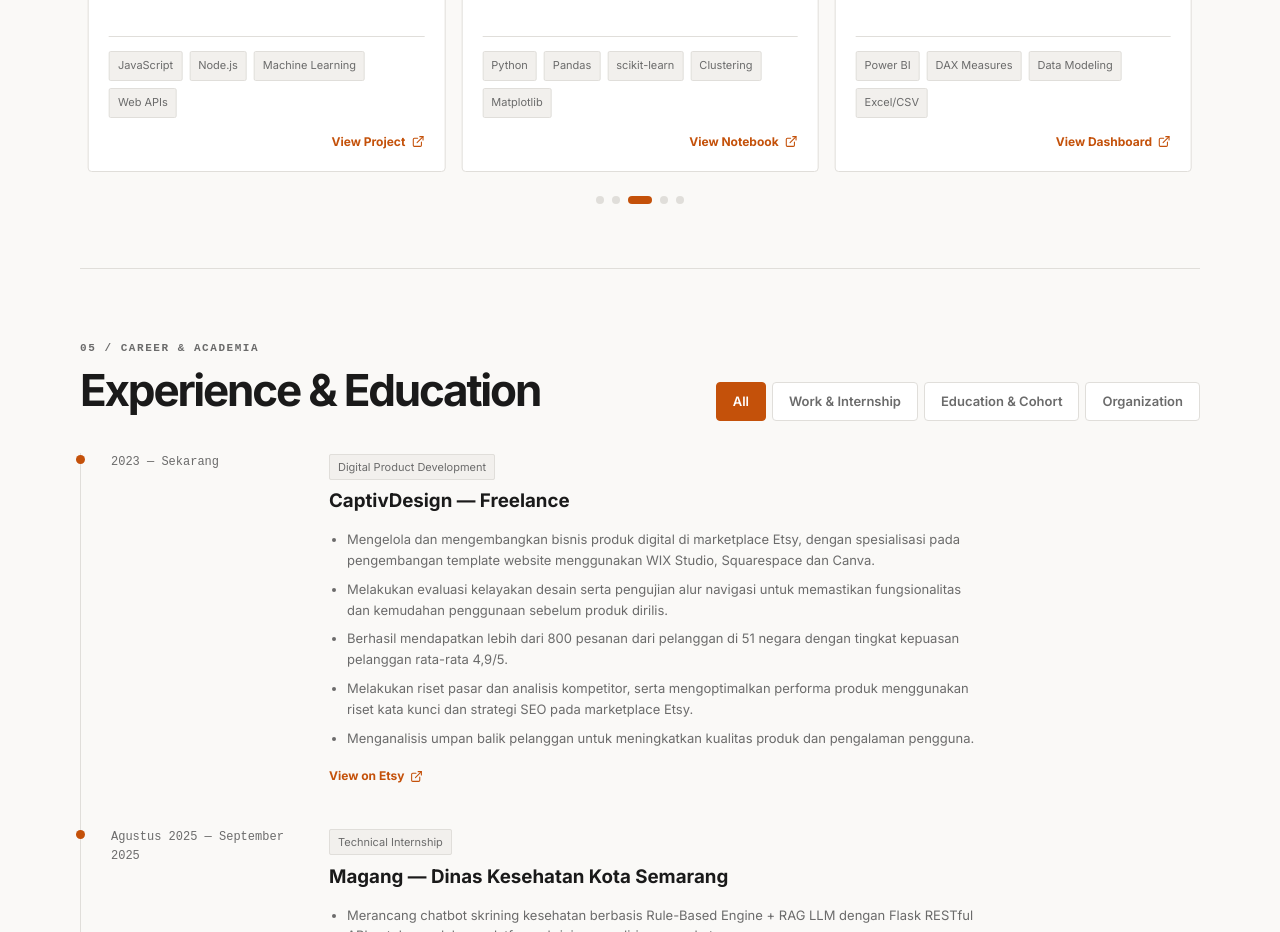
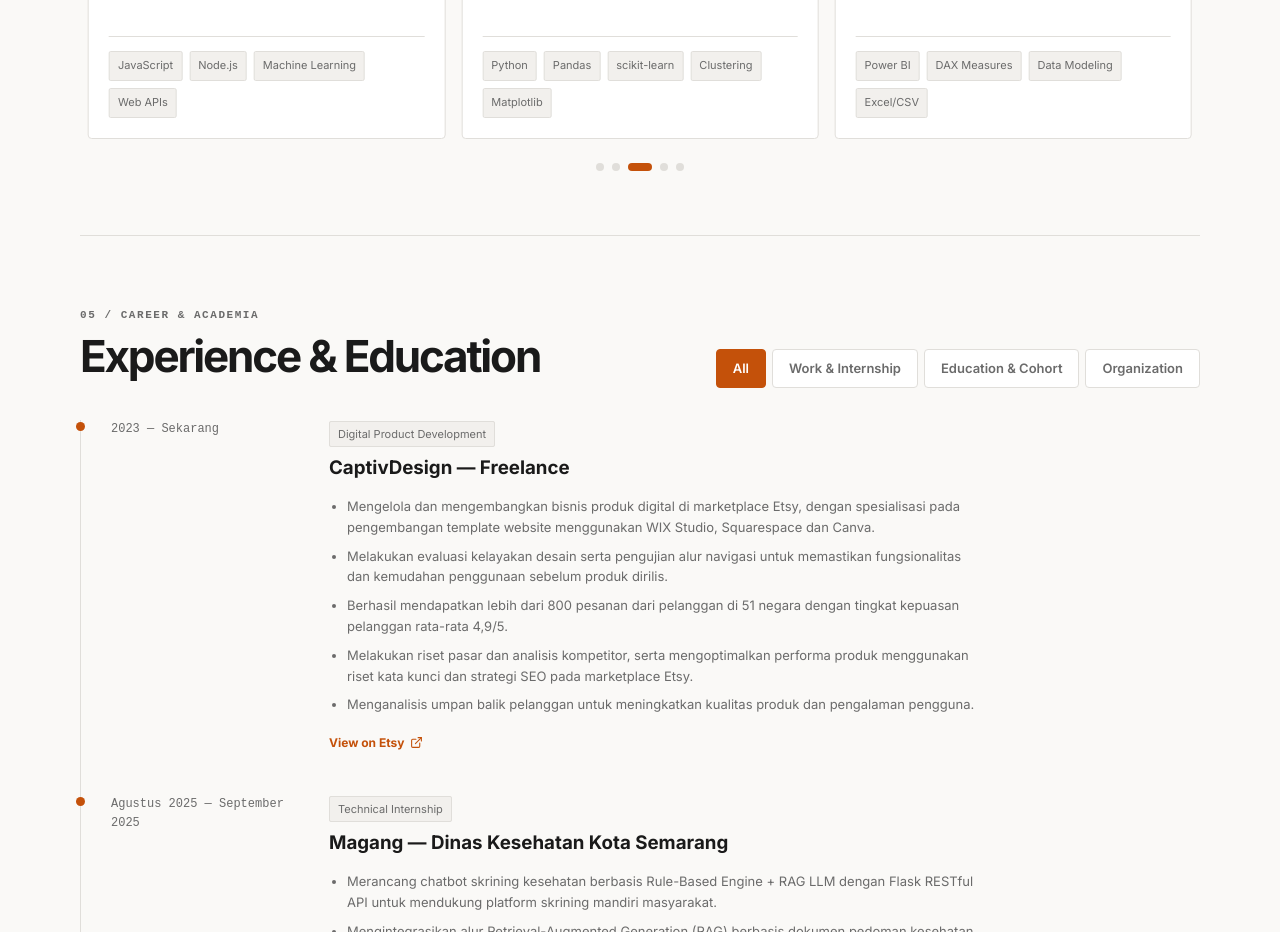
Before and after one commit to venadd/portfolio, a Next.js app: page / in a window 1280 px wide. Shown: the part 5560-6492 px from the top of the page. Built offline with nearby package versions, Linux system fonts and the light colour scheme.

Commit message:
Update portfolio.ts: clear placeholder URLs in otherProjects

```diff
--- a/data/portfolio.ts
+++ b/data/portfolio.ts
@@ -213,7 +213,7 @@ export const otherProjects: OtherProjectItem[] = [
     ],
     link: {
       label: "View Notebook",
-      url: "https://github.com/venadd",
+      url: "",
     },
   },
   {
@@ -225,7 +225,7 @@ export const otherProjects: OtherProjectItem[] = [
     stack: ["JavaScript", "Node.js", "Machine Learning", "Web APIs"],
     link: {
       label: "View Project",
-      url: "https://github.com/venadd",
+      url: "",
     },
   },
   {
@@ -240,7 +240,7 @@ export const otherProjects: OtherProjectItem[] = [
     stack: ["Python", "Pandas", "scikit-learn", "Clustering", "Matplotlib"],
     link: {
       label: "View Notebook",
-      url: "https://github.com/venadd",
+      url: "",
     },
   },
   {
@@ -252,7 +252,7 @@ export const otherProjects: OtherProjectItem[] = [
     stack: ["Power BI", "DAX Measures", "Data Modeling", "Excel/CSV"],
     link: {
       label: "View Dashboard",
-      url: "/dashboard-preview.png",
+      url: "",
     },
   },
 ];
```
